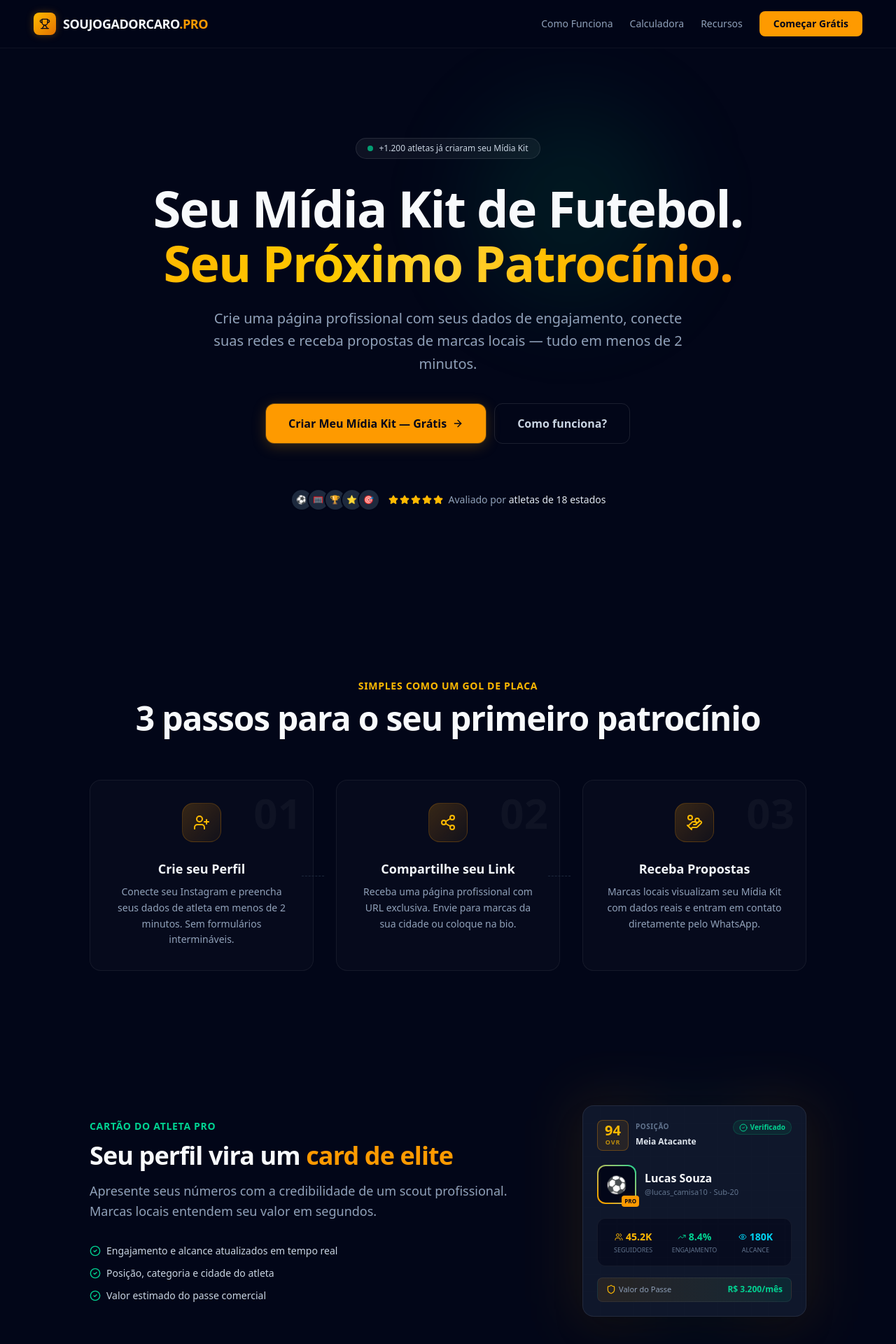
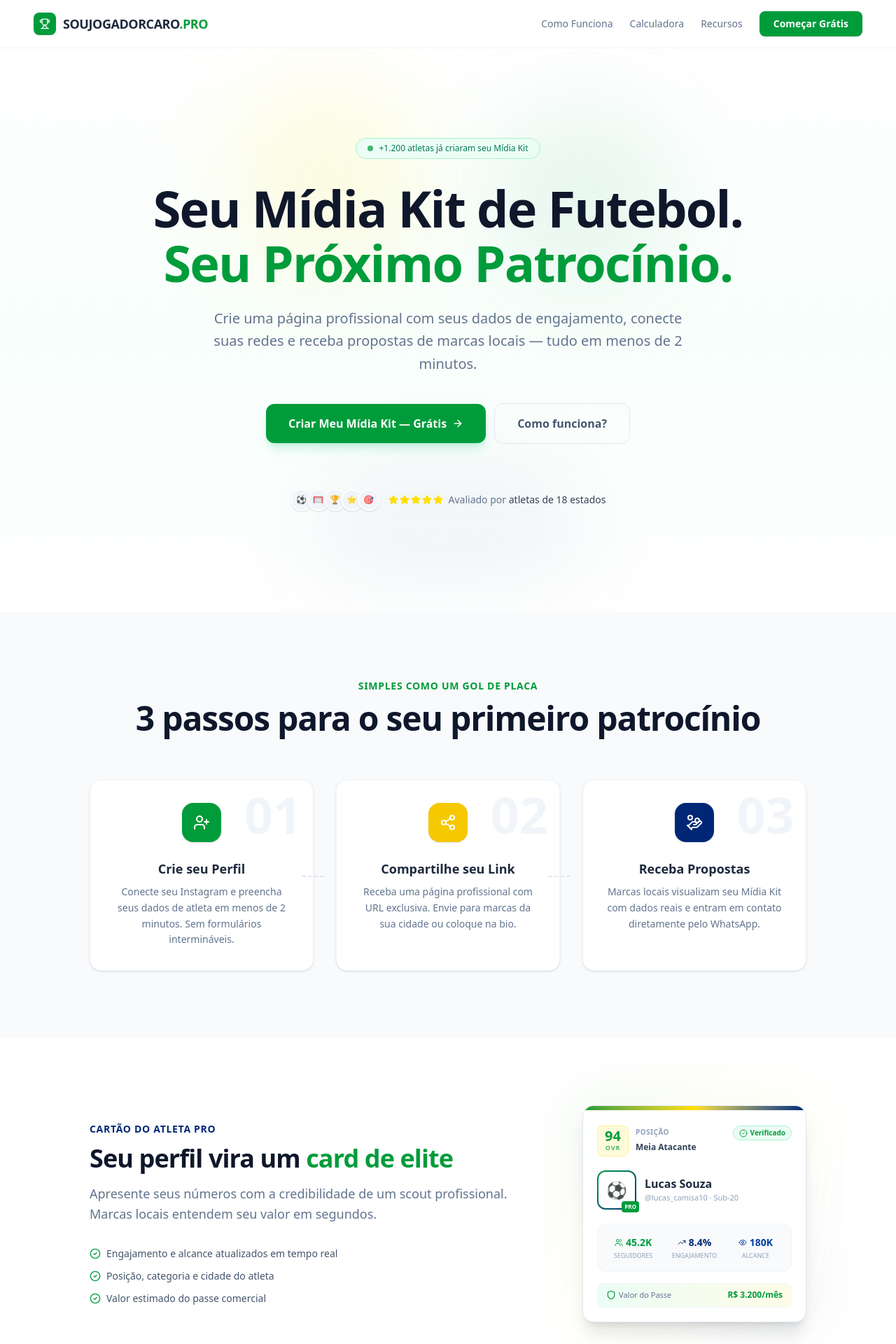
Before and after one commit to hansmelo/soujogadorcaropro, a Next.js app: page / in a window 1280 px wide. Shown: the top 1920 px of the page at 70% size. Built offline with nearby package versions, Linux system fonts and the light colour scheme.

Commit message:
design: light theme with Brazilian flag colors (green, yellow, blue)

```diff
--- a/app/globals.css
+++ b/app/globals.css
@@ -1,9 +1,15 @@
 @import "tailwindcss";
 
 @theme inline {
+  --color-brasil-green: #009c3b;
+  --color-brasil-green-dark: #007a2f;
+  --color-brasil-yellow: #ffdf00;
+  --color-brasil-yellow-warm: #f5c800;
+  --color-brasil-blue: #002776;
+  --color-brasil-blue-light: #0040a0;
+
   --animate-live-pulse: live-pulse 2s cubic-bezier(0.4, 0, 0.6, 1) infinite;
   --animate-float: float 6s ease-in-out infinite;
-  --animate-shimmer: shimmer 2s linear infinite;
   --animate-fade-in: fade-in 0.6s ease-out forwards;
   --animate-slide-up: slide-up 0.6s ease-out forwards;
 
@@ -15,11 +21,6 @@
   @keyframes float {
     0%, 100% { transform: translateY(0); }
     50% { transform: translateY(-10px); }
-  }
-
-  @keyframes shimmer {
-    0% { background-position: -200% center; }
-    100% { background-position: 200% center; }
   }
 
   @keyframes fade-in {
@@ -38,22 +39,22 @@ html {
 }
 
 body {
-  @apply bg-slate-950 text-slate-50 font-sans antialiased;
+  @apply bg-white text-slate-800 font-sans antialiased;
 }
 
-/* Custom scrollbar for dark theme */
+/* Custom scrollbar */
 ::-webkit-scrollbar {
   width: 6px;
 }
 ::-webkit-scrollbar-track {
-  background: #020617;
+  background: #f1f5f9;
 }
 ::-webkit-scrollbar-thumb {
-  background: #334155;
+  background: #cbd5e1;
   border-radius: 3px;
 }
 ::-webkit-scrollbar-thumb:hover {
-  background: #475569;
+  background: #94a3b8;
 }
 
 /* Remove number input spinners */
--- a/app/page.tsx
+++ b/app/page.tsx
@@ -10,7 +10,7 @@ import Footer from "@/components/Footer";
 
 export default function Home() {
   return (
-    <main className="min-h-screen w-full flex flex-col bg-slate-950 text-slate-50">
+    <main className="min-h-screen w-full flex flex-col bg-white text-slate-800">
       <Header />
       <Hero />
       <HowItWorks />
--- a/components/Header.tsx
+++ b/components/Header.tsx
@@ -3,29 +3,29 @@ import { Trophy } from 'lucide-react';
 
 export default function Header() {
   return (
-    <header className="w-full flex justify-between items-center py-4 px-6 md:px-12 border-b border-white/5 bg-slate-950/60 backdrop-blur-xl sticky top-0 z-50">
+    <header className="w-full flex justify-between items-center py-4 px-6 md:px-12 border-b border-slate-100 bg-white/80 backdrop-blur-xl sticky top-0 z-50">
       <a href="#" className="flex items-center gap-2.5 group">
-        <div className="w-8 h-8 rounded-lg bg-gradient-to-br from-amber-400 to-amber-600 flex items-center justify-center shadow-[0_0_12px_rgba(245,158,11,0.3)] group-hover:shadow-[0_0_20px_rgba(245,158,11,0.5)] transition-shadow">
-          <Trophy className="w-4 h-4 text-slate-950" />
+        <div className="w-8 h-8 rounded-lg bg-[var(--color-brasil-green)] flex items-center justify-center shadow-sm group-hover:shadow-md transition-shadow">
+          <Trophy className="w-4 h-4 text-white" />
         </div>
-        <span className="font-extrabold text-lg tracking-tight">
-          SOUJOGADORCARO<span className="text-amber-500">.PRO</span>
+        <span className="font-extrabold text-lg tracking-tight text-slate-800">
+          SOUJOGADORCARO<span className="text-[var(--color-brasil-green)]">.PRO</span>
         </span>
       </a>
 
       <nav className="flex items-center gap-6">
-        <a href="#como-funciona" className="hidden md:block text-sm text-slate-400 hover:text-slate-200 transition-colors">
+        <a href="#como-funciona" className="hidden md:block text-sm text-slate-500 hover:text-slate-800 transition-colors">
           Como Funciona
         </a>
-        <a href="#calculadora" className="hidden md:block text-sm text-slate-400 hover:text-slate-200 transition-colors">
+        <a href="#calculadora" className="hidden md:block text-sm text-slate-500 hover:text-slate-800 transition-colors">
           Calculadora
         </a>
-        <a href="#recursos" className="hidden md:block text-sm text-slate-400 hover:text-slate-200 transition-colors">
+        <a href="#recursos" className="hidden md:block text-sm text-slate-500 hover:text-slate-800 transition-colors">
           Recursos
         </a>
         <a
           href="#cta"
-          className="px-5 py-2 text-sm font-semibold rounded-lg bg-amber-500 text-slate-950 hover:bg-amber-400 transition-colors"
+          className="px-5 py-2 text-sm font-semibold rounded-lg bg-[var(--color-brasil-green)] text-white hover:bg-[var(--color-brasil-green-dark)] transition-colors shadow-sm"
         >
           Começar Grátis
         </a>
--- a/components/Hero.tsx
+++ b/components/Hero.tsx
@@ -3,29 +3,30 @@ import { ArrowRight, Star } from 'lucide-react';
 
 export default function Hero() {
   return (
-    <section className="relative w-full flex flex-col items-center text-center px-4 pt-20 pb-28 md:pt-32 md:pb-36 overflow-hidden">
-      {/* Ambient glow — stadium floodlights */}
-      <div className="absolute top-0 left-1/2 -translate-x-1/2 w-[800px] h-[600px] bg-[radial-gradient(ellipse_at_top,_var(--tw-gradient-stops))] from-amber-500/20 via-transparent to-transparent pointer-events-none" />
-      <div className="absolute top-20 right-1/4 w-72 h-72 bg-emerald-500/10 rounded-full blur-3xl pointer-events-none" />
+    <section className="relative w-full flex flex-col items-center text-center px-4 pt-20 pb-28 md:pt-32 md:pb-36 overflow-hidden bg-gradient-to-b from-white via-emerald-50/40 to-white">
+      {/* Subtle accent shapes */}
+      <div className="absolute top-10 left-1/4 w-72 h-72 bg-[var(--color-brasil-yellow)]/10 rounded-full blur-3xl pointer-events-none" />
+      <div className="absolute top-20 right-1/4 w-64 h-64 bg-[var(--color-brasil-green)]/8 rounded-full blur-3xl pointer-events-none" />
+      <div className="absolute bottom-10 left-1/2 -translate-x-1/2 w-96 h-40 bg-[var(--color-brasil-blue)]/5 rounded-full blur-3xl pointer-events-none" />
 
       {/* Live badge */}
-      <div className="relative flex items-center gap-2 px-4 py-1.5 rounded-full bg-white/5 border border-white/10 mb-8">
-        <span className="w-2 h-2 rounded-full bg-emerald-400 animate-live-pulse" />
-        <span className="text-xs font-medium text-slate-300">
+      <div className="relative flex items-center gap-2 px-4 py-1.5 rounded-full bg-emerald-50 border border-emerald-200 mb-8">
+        <span className="w-2 h-2 rounded-full bg-[var(--color-brasil-green)] animate-live-pulse" />
+        <span className="text-xs font-medium text-emerald-700">
           +1.200 atletas já criaram seu Mídia Kit
         </span>
       </div>
 
       {/* Headline */}
-      <h1 className="relative text-4xl sm:text-5xl md:text-7xl font-black tracking-tight max-w-4xl leading-[1.08] mb-6">
+      <h1 className="relative text-4xl sm:text-5xl md:text-7xl font-black tracking-tight max-w-4xl leading-[1.08] mb-6 text-slate-900">
         Seu Mídia Kit de Futebol.{' '}
-        <span className="bg-gradient-to-r from-amber-400 via-amber-300 to-amber-500 bg-clip-text text-transparent">
+        <span className="text-[var(--color-brasil-green)]">
           Seu Próximo Patrocínio.
         </span>
       </h1>
 
       {/* Subheadline */}
-      <p className="relative text-base md:text-xl text-slate-400 max-w-2xl mb-10 leading-relaxed">
+      <p className="relative text-base md:text-xl text-slate-500 max-w-2xl mb-10 leading-relaxed">
         Crie uma página profissional com seus dados de engajamento, conecte suas redes e receba propostas de marcas locais — tudo em menos de 2 minutos.
       </p>
 
@@ -33,24 +34,24 @@ export default function Hero() {
       <div className="relative flex flex-col sm:flex-row gap-3 items-center justify-center w-full max-w-md sm:max-w-none mb-16">
         <a
           href="#cta"
-          className="w-full sm:w-auto flex items-center justify-center gap-2 px-8 py-4 font-bold text-slate-950 bg-amber-500 rounded-xl hover:bg-amber-400 transition-all group shadow-[0_0_0_1px_rgba(245,158,11,0.3),0_4px_20px_rgba(245,158,11,0.25)] hover:shadow-[0_0_0_1px_rgba(245,158,11,0.5),0_4px_30px_rgba(245,158,11,0.35)]"
+          className="w-full sm:w-auto flex items-center justify-center gap-2 px-8 py-4 font-bold text-white bg-[var(--color-brasil-green)] rounded-xl hover:bg-[var(--color-brasil-green-dark)] transition-all group shadow-lg shadow-emerald-500/20 hover:shadow-xl hover:shadow-emerald-500/30"
         >
           Criar Meu Mídia Kit — Grátis
           <ArrowRight className="w-4 h-4 group-hover:translate-x-0.5 transition-transform" />
         </a>
         <a
           href="#como-funciona"
-          className="w-full sm:w-auto px-8 py-4 font-semibold rounded-xl border border-white/10 hover:bg-white/5 transition-all text-slate-300 text-center"
+          className="w-full sm:w-auto px-8 py-4 font-semibold rounded-xl border border-slate-200 hover:bg-slate-50 transition-all text-slate-600 text-center"
         >
           Como funciona?
         </a>
       </div>
 
       {/* Social proof strip */}
-      <div className="relative flex flex-col sm:flex-row items-center gap-3 text-sm text-slate-500">
+      <div className="relative flex flex-col sm:flex-row items-center gap-3 text-sm text-slate-400">
         <div className="flex -space-x-2">
           {['⚽', '🥅', '🏆', '⭐', '🎯'].map((emoji, i) => (
-            <div key={i} className="w-8 h-8 rounded-full bg-slate-800 border-2 border-slate-950 flex items-center justify-center text-xs">
+            <div key={i} className="w-8 h-8 rounded-full bg-slate-100 border-2 border-white flex items-center justify-center text-xs shadow-sm">
               {emoji}
             </div>
           ))}
@@ -58,11 +59,11 @@ export default function Hero() {
         <div className="flex items-center gap-1">
           <div className="flex gap-0.5">
             {[...Array(5)].map((_, i) => (
-              <Star key={i} className="w-3.5 h-3.5 fill-amber-400 text-amber-400" />
+              <Star key={i} className="w-3.5 h-3.5 fill-[var(--color-brasil-yellow)] text-[var(--color-brasil-yellow)]" />
             ))}
           </div>
-          <span className="ml-1 text-slate-400">
-            Avaliado por <span className="text-slate-200 font-medium">atletas de 18 estados</span>
+          <span className="ml-1 text-slate-500">
+            Avaliado por <span className="text-slate-700 font-medium">atletas de 18 estados</span>
           </span>
         </div>
       </div>
--- a/components/HowItWorks.tsx
+++ b/components/HowItWorks.tsx
@@ -5,18 +5,21 @@ const steps = [
   {
     number: '01',
     icon: UserPlus,
+    color: 'bg-[var(--color-brasil-green)]',
     title: 'Crie seu Perfil',
     description: 'Conecte seu Instagram e preencha seus dados de atleta em menos de 2 minutos. Sem formulários intermináveis.',
   },
   {
     number: '02',
     icon: Share2,
+    color: 'bg-[var(--color-brasil-yellow-warm)]',
     title: 'Compartilhe seu Link',
     description: 'Receba uma página profissional com URL exclusiva. Envie para marcas da sua cidade ou coloque na bio.',
   },
   {
     number: '03',
     icon: HandCoins,
+    color: 'bg-[var(--color-brasil-blue)]',
     title: 'Receba Propostas',
     description: 'Marcas locais visualizam seu Mídia Kit com dados reais e entram em contato diretamente pelo WhatsApp.',
   },
@@ -24,35 +27,35 @@ const steps = [
 
 export default function HowItWorks() {
   return (
-    <section id="como-funciona" className="w-full py-24 px-4">
+    <section id="como-funciona" className="w-full py-24 px-4 bg-slate-50">
       <div className="max-w-5xl mx-auto">
         <div className="text-center mb-16">
-          <p className="text-sm font-semibold text-amber-400 uppercase tracking-wider mb-3">
+          <p className="text-sm font-semibold text-[var(--color-brasil-green)] uppercase tracking-wider mb-3">
             Simples como um gol de placa
           </p>
-          <h2 className="text-3xl md:text-5xl font-black tracking-tight">
+          <h2 className="text-3xl md:text-5xl font-black tracking-tight text-slate-900">
             3 passos para o seu primeiro patrocínio
           </h2>
         </div>
 
         <div className="grid grid-cols-1 md:grid-cols-3 gap-6 md:gap-8">
           {steps.map((step, idx) => (
-            <div key={idx} className="relative flex flex-col items-center text-center p-8 rounded-2xl bg-white/[0.02] border border-white/[0.06] hover:border-amber-500/30 transition-colors">
-              {/* Step number */}
-              <span className="text-6xl font-black text-white/[0.04] absolute top-4 right-4 select-none">
+            <div key={idx} className="relative flex flex-col items-center text-center p-8 rounded-2xl bg-white border border-slate-100 shadow-sm hover:shadow-md transition-shadow">
+              {/* Step number watermark */}
+              <span className="text-7xl font-black text-slate-100 absolute top-3 right-4 select-none">
                 {step.number}
               </span>
 
-              <div className="w-14 h-14 rounded-2xl bg-gradient-to-br from-amber-500/20 to-amber-500/5 border border-amber-500/20 flex items-center justify-center mb-6">
-                <step.icon className="w-6 h-6 text-amber-400" />
+              <div className={`w-14 h-14 rounded-2xl ${step.color} flex items-center justify-center mb-6 shadow-sm`}>
+                <step.icon className="w-6 h-6 text-white" />
               </div>
 
-              <h3 className="text-lg font-bold mb-2 text-slate-100">{step.title}</h3>
-              <p className="text-sm text-slate-400 leading-relaxed">{step.description}</p>
+              <h3 className="text-lg font-bold mb-2 text-slate-800">{step.title}</h3>
+              <p className="text-sm text-slate-500 leading-relaxed">{step.description}</p>
 
-              {/* Connector line (hidden on last item and on mobile) */}
+              {/* Connector line */}
               {idx < steps.length - 1 && (
-                <div className="hidden md:block absolute top-1/2 -right-4 w-8 border-t border-dashed border-slate-800" />
+                <div className="hidden md:block absolute top-1/2 -right-4 w-8 border-t-2 border-dashed border-slate-200" />
               )}
             </div>
           ))}
--- a/components/PlayerCardShowcase.tsx
+++ b/components/PlayerCardShowcase.tsx
@@ -4,19 +4,18 @@ import { Shield, CheckCircle2, TrendingUp, Users, Eye } from 'lucide-react';
 export default function PlayerCardShowcase() {
   return (
     <section className="w-full py-24 px-4 flex flex-col items-center relative overflow-hidden">
-      {/* Subtle divider */}
       <div className="max-w-5xl w-full flex flex-col md:flex-row items-center gap-12 md:gap-16">
 
         {/* Left: Text content */}
         <div className="flex-1 text-center md:text-left">
-          <p className="text-sm font-semibold text-emerald-400 uppercase tracking-wider mb-3">
+          <p className="text-sm font-semibold text-[var(--color-brasil-blue)] uppercase tracking-wider mb-3">
             Cartão do Atleta PRO
           </p>
-          <h2 className="text-3xl md:text-4xl font-black tracking-tight mb-4">
+          <h2 className="text-3xl md:text-4xl font-black tracking-tight mb-4 text-slate-900">
             Seu perfil vira um{' '}
-            <span className="text-amber-500">card de elite</span>
+            <span className="text-[var(--color-brasil-green)]">card de elite</span>
           </h2>
-          <p className="text-slate-400 text-base md:text-lg leading-relaxed mb-8">
+          <p className="text-slate-500 text-base md:text-lg leading-relaxed mb-8">
             Apresente seus números com a credibilidade de um scout profissional. Marcas locais entendem seu valor em segundos.
           </p>
 
@@ -26,8 +25,8 @@ export default function PlayerCardShowcase() {
               'Posição, categoria e cidade do atleta',
               'Valor estimado do passe comercial',
             ].map((item, i) => (
-              <div key={i} className="flex items-center gap-2 text-slate-300 justify-center md:justify-start">
-                <CheckCircle2 className="w-4 h-4 text-emerald-400 shrink-0" />
+              <div key={i} className="flex items-center gap-2 text-slate-600 justify-center md:justify-start">
+                <CheckCircle2 className="w-4 h-4 text-[var(--color-brasil-green)] shrink-0" />
                 {item}
               </div>
             ))}
@@ -37,26 +36,26 @@ export default function PlayerCardShowcase() {
         {/* Right: Card mockup */}
         <div className="relative group shrink-0">
           {/* Outer glow */}
-          <div className="absolute -inset-3 rounded-3xl bg-gradient-to-r from-amber-500/20 via-emerald-500/10 to-amber-500/20 blur-2xl opacity-60 group-hover:opacity-100 transition duration-700" />
+          <div className="absolute -inset-3 rounded-3xl bg-gradient-to-br from-[var(--color-brasil-green)]/15 via-[var(--color-brasil-yellow)]/10 to-[var(--color-brasil-blue)]/10 blur-2xl opacity-60 group-hover:opacity-100 transition duration-700" />
 
           {/* Card */}
-          <div className="relative w-80 bg-slate-900 border border-white/[0.08] rounded-2xl p-5 shadow-2xl overflow-hidden">
-            {/* Grid watermark */}
-            <div className="absolute inset-0 bg-[linear-gradient(to_right,#1e293b_1px,transparent_1px),linear-gradient(to_bottom,#1e293b_1px,transparent_1px)] bg-[size:1.5rem_1.5rem] opacity-10 pointer-events-none" />
+          <div className="relative w-80 bg-white border border-slate-200 rounded-2xl p-5 shadow-xl overflow-hidden">
+            {/* Colored top stripe */}
+            <div className="absolute top-0 left-0 right-0 h-1.5 bg-gradient-to-r from-[var(--color-brasil-green)] via-[var(--color-brasil-yellow)] to-[var(--color-brasil-blue)]" />
 
             {/* Card header */}
-            <div className="flex justify-between items-start mb-5">
+            <div className="flex justify-between items-start mb-5 mt-2">
               <div className="flex items-center gap-2.5">
-                <div className="flex flex-col items-center bg-amber-500/10 border border-amber-500/30 px-2.5 py-1 rounded-lg">
-                  <span className="text-xl font-black text-amber-400 leading-none">94</span>
-                  <span className="text-[9px] font-bold text-amber-400/70 uppercase tracking-widest">OVR</span>
+                <div className="flex flex-col items-center bg-[var(--color-brasil-yellow)]/15 border border-[var(--color-brasil-yellow)]/30 px-2.5 py-1 rounded-lg">
+                  <span className="text-xl font-black text-[var(--color-brasil-green)] leading-none">94</span>
+                  <span className="text-[9px] font-bold text-[var(--color-brasil-green)]/70 uppercase tracking-widest">OVR</span>
                 </div>
                 <div>
-                  <span className="text-[10px] font-bold text-slate-500 block uppercase tracking-wider">Posição</span>
-                  <span className="text-xs font-bold text-slate-200">Meia Atacante</span>
+                  <span className="text-[10px] font-bold text-slate-400 block uppercase tracking-wider">Posição</span>
+                  <span className="text-xs font-bold text-slate-700">Meia Atacante</span>
                 </div>
               </div>
-              <div className="flex items-center gap-1 text-emerald-400 bg-emerald-500/10 border border-emerald-500/20 px-2 py-0.5 rounded-full text-[10px] font-bold">
+              <div className="flex items-center gap-1 text-[var(--color-brasil-green)] bg-emerald-50 border border-emerald-200 px-2 py-0.5 rounded-full text-[10px] font-bold">
                 <CheckCircle2 className="w-3 h-3" /> Verificado
               </div>
             </div>
@@ -64,49 +63,49 @@ export default function PlayerCardShowcase() {
             {/* Player info */}
             <div className="flex items-center gap-3 mb-5">
               <div className="relative">
-                <div className="w-14 h-14 rounded-xl bg-gradient-to-tr from-amber-500 to-emerald-400 p-0.5">
-                  <div className="w-full h-full rounded-[10px] bg-slate-950 flex items-center justify-center text-2xl">
+                <div className="w-14 h-14 rounded-xl bg-gradient-to-br from-[var(--color-brasil-green)] to-[var(--color-brasil-blue)] p-0.5">
+                  <div className="w-full h-full rounded-[10px] bg-white flex items-center justify-center text-2xl">
                     ⚽
                   </div>
                 </div>
-                <div className="absolute -bottom-1 -right-1 bg-amber-500 text-slate-950 text-[8px] font-black px-1 py-0.5 rounded uppercase">
+                <div className="absolute -bottom-1 -right-1 bg-[var(--color-brasil-green)] text-white text-[8px] font-black px-1 py-0.5 rounded uppercase">
                   PRO
                 </div>
               </div>
               <div>
-                <h3 className="text-base font-bold text-slate-50">Lucas Souza</h3>
-                <p className="text-[11px] text-slate-500">@lucas_camisa10 · Sub-20</p>
+                <h3 className="text-base font-bold text-slate-800">Lucas Souza</h3>
+                <p className="text-[11px] text-slate-400">@lucas_camisa10 · Sub-20</p>
               </div>
             </div>
 
             {/* Stats */}
-            <div className="grid grid-cols-3 gap-1.5 bg-slate-950/60 border border-white/[0.06] rounded-xl p-2.5 mb-4">
+            <div className="grid grid-cols-3 gap-1.5 bg-slate-50 border border-slate-100 rounded-xl p-2.5 mb-4">
               <div className="flex flex-col items-center py-1.5">
-                <div className="flex items-center gap-1 text-amber-400 font-bold text-sm">
+                <div className="flex items-center gap-1 text-[var(--color-brasil-green)] font-bold text-sm">
                   <Users className="w-3 h-3" /> 45.2K
                 </div>
-                <span className="text-[9px] text-slate-500 font-medium uppercase mt-0.5">Seguidores</span>
+                <span className="text-[9px] text-slate-400 font-medium uppercase mt-0.5">Seguidores</span>
               </div>
               <div className="flex flex-col items-center py-1.5">
-                <div className="flex items-center gap-1 text-emerald-400 font-bold text-sm">
+                <div className="flex items-center gap-1 text-[var(--color-brasil-blue)] font-bold text-sm">
                   <TrendingUp className="w-3 h-3" /> 8.4%
                 </div>
-                <span className="text-[9px] text-slate-500 font-medium uppercase mt-0.5">Engajamento</span>
+                <span className="text-[9px] text-slate-400 font-medium uppercase mt-0.5">Engajamento</span>
               </div>
               <div className="flex flex-col items-center py-1.5">
-                <div className="flex items-center gap-1 text-cyan-400 font-bold text-sm">
+                <div className="flex items-center gap-1 text-[var(--color-brasil-blue-light)] font-bold text-sm">
                   <Eye className="w-3 h-3" /> 180K
                 </div>
-                <span className="text-[9px] text-slate-500 font-medium uppercase mt-0.5">Alcance</span>
+                <span className="text-[9px] text-slate-400 font-medium uppercase mt-0.5">Alcance</span>
               </div>
             </div>
 
             {/* Value bar */}
-            <div className="flex items-center justify-between bg-gradient-to-r from-amber-500/10 to-emerald-500/10 border border-white/[0.06] rounded-lg px-3 py-2">
-              <span className="text-[11px] text-slate-400 font-medium flex items-center gap-1">
-                <Shield className="w-3.5 h-3.5 text-amber-400" /> Valor do Passe
+            <div className="flex items-center justify-between bg-gradient-to-r from-emerald-50 to-yellow-50 border border-slate-100 rounded-lg px-3 py-2">
+              <span className="text-[11px] text-slate-500 font-medium flex items-center gap-1">
+                <Shield className="w-3.5 h-3.5 text-[var(--color-brasil-green)]" /> Valor do Passe
               </span>
-              <span className="text-xs font-bold text-emerald-400">
+              <span className="text-xs font-bold text-[var(--color-brasil-green)]">
                 R$ 3.200/mês
               </span>
             </div>
```
Also changed, not shown: components/Calculator.tsx (+16 -20 lines), components/Features.tsx (+11 -8 lines), components/Footer.tsx (+9 -9 lines), components/FooterCTA.tsx (+12 -11 lines), components/Testimonials.tsx (+11 -11 lines).
